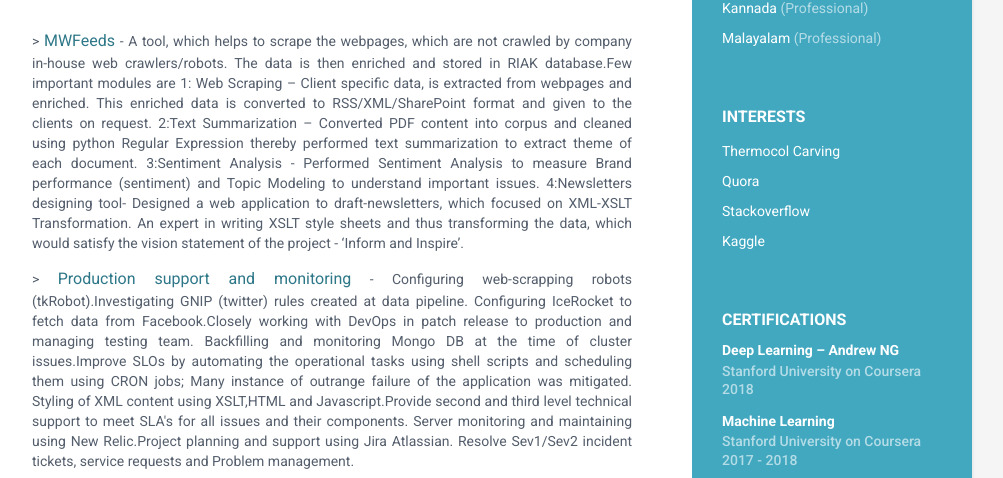
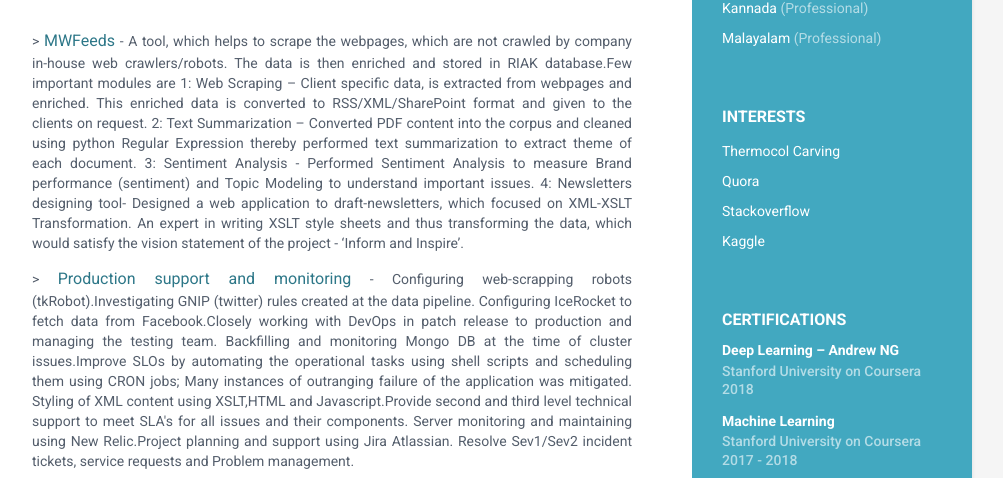
Before and after one commit to josevacha/online, a Jekyll site: the page built from index.html, in a window 1280 px wide. Shown: the part 867-1345 px from the top of the page, without its empty margins (168-1171 px from the left). Built offline with Jekyll 4.4.1, drawn with Linux system fonts in a browser that asks for light colours.

Commit message:
Update projects.yml

```diff
--- a/_data/projects.yml
+++ b/_data/projects.yml
@@ -7,21 +7,21 @@ projects:
     The data is then enriched and stored in RIAK database.Few important modules are
     1: Web Scraping – Client specific data, is extracted from
     webpages and enriched. This enriched data is converted to RSS/XML/SharePoint format and given to the clients on request.
-    2:Text Summarization – Converted PDF content into corpus
+    2: Text Summarization – Converted PDF content into the corpus
     and cleaned using python Regular Expression thereby performed text summarization to extract theme of each document.
-    3:Sentiment Analysis - Performed Sentiment Analysis to measure Brand performance (sentiment) and
+    3: Sentiment Analysis - Performed Sentiment Analysis to measure Brand performance (sentiment) and
     Topic Modeling to understand important issues.
-    4:Newsletters designing tool- Designed a web application to draft-newsletters, which focused on XML-XSLT
+    4: Newsletters designing tool- Designed a web application to draft-newsletters, which focused on XML-XSLT
     Transformation. An expert in writing XSLT style sheets and thus transforming the data, which would satisfy the
     vision statement of the project - ‘Inform and Inspire’."
 
   - project:
     title: Production support and monitoring
     link: "www.meltwater.com"
-    tagline: "Configuring web-scrapping robots (tkRobot).Investigating GNIP (twitter) rules created at data pipeline.
-    Configuring IceRocket to fetch data from Facebook.Closely working with DevOps in patch release to production and managing testing team.
+    tagline: "Configuring web-scrapping robots (tkRobot).Investigating GNIP (twitter) rules created at the data pipeline.
+    Configuring IceRocket to fetch data from Facebook.Closely working with DevOps in patch release to production and managing the testing team.
     Backfilling and monitoring Mongo DB at the time of cluster issues.Improve SLOs by automating the operational tasks using shell scripts
-    and scheduling them using CRON jobs; Many instance of outrange failure of the application was mitigated.
+    and scheduling them using CRON jobs; Many instances of outranging failure of the application was mitigated.
     Styling of XML content using XSLT,HTML and Javascript.Provide second and third level technical support to meet SLA's for all issues and their components.
     Server monitoring and maintaining using New Relic.Project planning and support using Jira Atlassian.
     Resolve Sev1/Sev2 incident tickets, service requests and Problem management."
```
